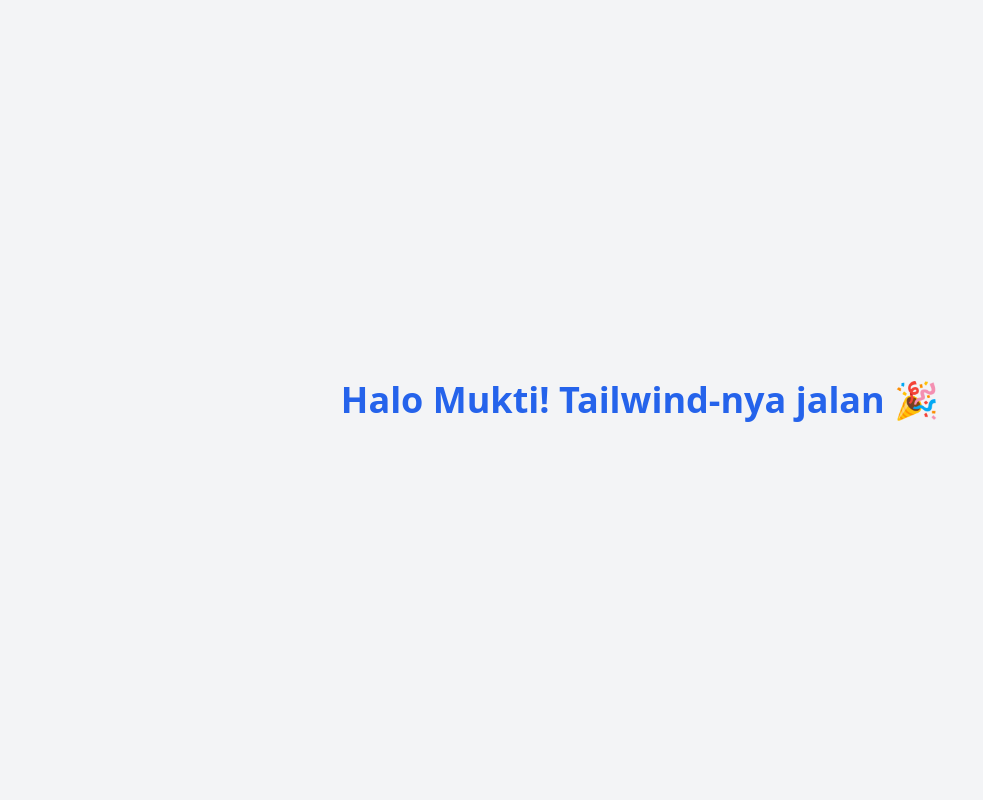
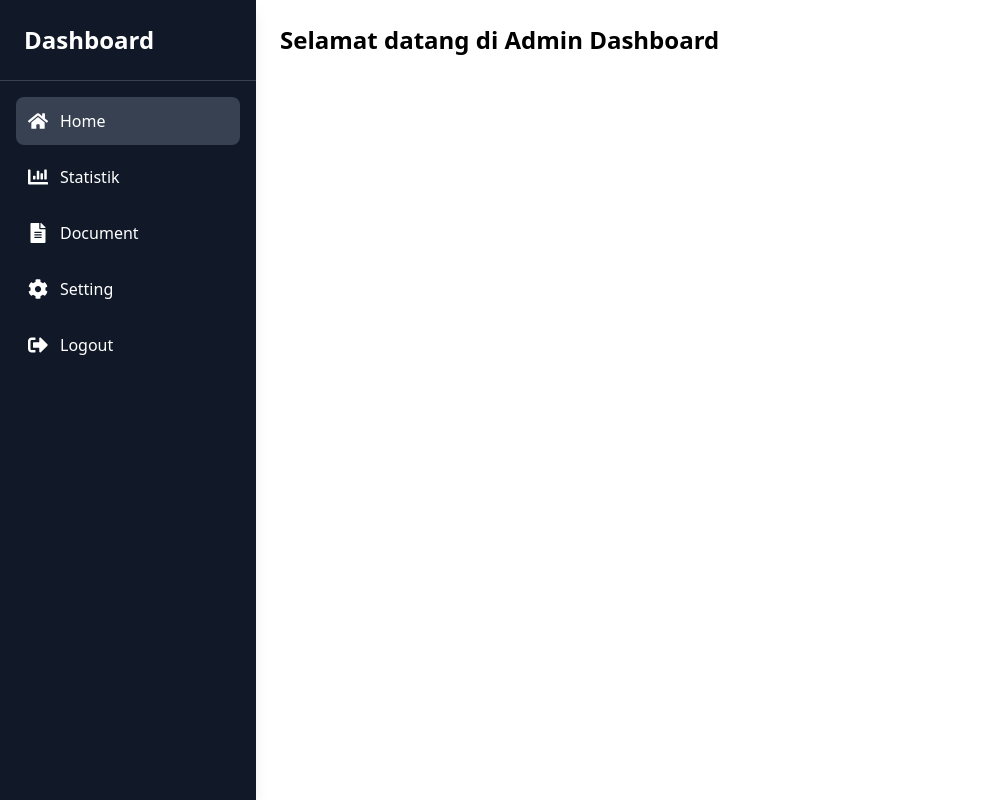
Before and after one commit to mukti-nux/admin-dashboardku, a React (Create React App) app: page / in a window 1280 px wide. Shown: the whole page, without its empty margins (0-983 px from the left). Built offline with nearby package versions, Linux system fonts and the light colour scheme.

Commit message:
hehe nggajal

```diff
--- a/package.json
+++ b/package.json
@@ -9,6 +9,7 @@
     "@testing-library/user-event": "^13.5.0",
     "react": "^19.1.0",
     "react-dom": "^19.1.0",
+    "react-icons": "^5.5.0",
     "react-scripts": "5.0.1",
     "web-vitals": "^2.1.4"
   },
--- a/src/App.js
+++ b/src/App.js
@@ -1,9 +1,13 @@
+import Sidebar from "./components/sidebar";
+
 function App() {
   return (
-    <div className="min-h-screen bg-gray-100 flex items-center justify-center">
-      <h1 className="text-4xl font-bold text-blue-600">
-        Halo Mukti! Tailwind-nya jalan 🎉
-      </h1>
+    <div className="flex">
+      <Sidebar />
+      <div className="flex-1 p-6">
+        {/* Konten utama seperti Header & Grafik di sini */}
+        <h1 className="text-2xl font-bold">Selamat datang di Admin Dashboard</h1>
+      </div>
     </div>
   );
 }
--- /dev/null
+++ b/src/components/sidebar.jsx
@@ -0,0 +1,36 @@
+import { useState } from "react";
+import { FaHome, FaChartBar, FaFileAlt, FaCog, FaSignOutAlt } from "react-icons/fa";
+
+const Sidebar = () => {
+  const [active, setActive] = useState("home");
+
+  const menu = [
+    { name: "Home", icon: <FaHome />, key: "home" },
+    { name: "Statistik", icon: <FaChartBar />, key: "statistik" },
+    { name: "Document", icon: <FaFileAlt />, key: "document" },
+    { name: "Setting", icon: <FaCog />, key: "setting" },
+    { name: "Logout", icon: <FaSignOutAlt />, key: "logout" },
+  ];
+
+  return (
+    <div className="w-64 h-screen bg-gray-900 text-white flex flex-col shadow-lg">
+      <div className="text-2xl font-bold p-6 border-b border-gray-700">Dashboard</div>
+      <ul className="flex-1 p-4 space-y-2">
+        {menu.map((item) => (
+          <li
+            key={item.key}
+            onClick={() => setActive(item.key)}
+            className={`flex items-center space-x-3 p-3 rounded-lg cursor-pointer hover:bg-gray-700 transition ${
+              active === item.key ? "bg-gray-700" : ""
+            }`}
+          >
+            <span className="text-xl">{item.icon}</span>
+            <span>{item.name}</span>
+          </li>
+        ))}
+      </ul>
+    </div>
+  );
+};
+
+export default Sidebar;
```
Also changed, not shown: 1 other file (tests, documents, lock files or other folders).
